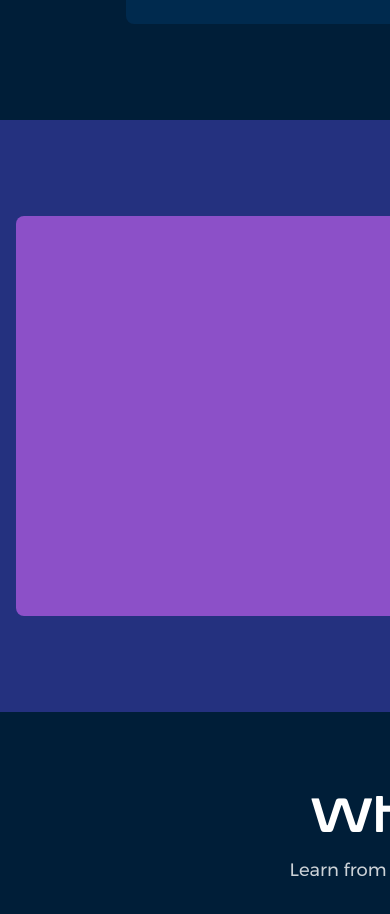
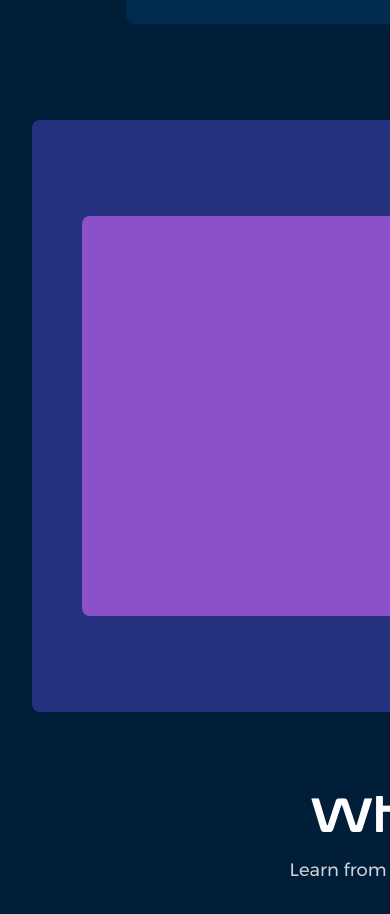
Before and after one commit to NikolaSirakov3/Kikimora-website, a React (Vite) app: page / in a window 390 px wide. Shown: the part 2920-3834 px from the top of the page. Built offline with nearby package versions, Linux system fonts and the light colour scheme.

Commit message:
Refactor PlatformSection component by adjusting layout and styling; change background color and dimensions for improved visual consistency and responsiveness.

```diff
--- a/src/components/home/PlatformSection.tsx
+++ b/src/components/home/PlatformSection.tsx
@@ -3,11 +3,12 @@ import { Button } from "@/components/ui/button";
 
 export function PlatformSection() {
   return (
-    <section className="py-24 bg-[#24317f] relative z-2">
+    <div className="bg-[#001E38]">
+    <section className="py-24 bg-[#24317f] relative z-2 w-[1200px] mx-auto rounded-lg">
       <div className="flex items-center">
         {/* Left side - Dashboard Image */}
         <div className="w-1/2 flex justify-center">
-          <div className="w-[600px] h-[400px] bg-[#8C50C8] rounded-lg z-10">
+          <div className="w-[500px] h-[400px] bg-[#8C50C8] rounded-lg z-10">
             {/* Placeholder for the dashboard image */}
           </div>
         </div>
@@ -28,7 +29,8 @@ export function PlatformSection() {
             </Button>
           </div>
         </div>
-      </div>
-    </section>
+        </div>
+      </section>
+    </div>
   );
 }
```
